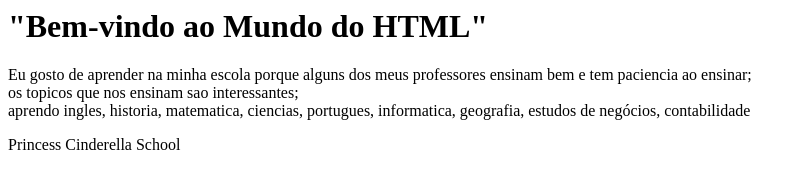
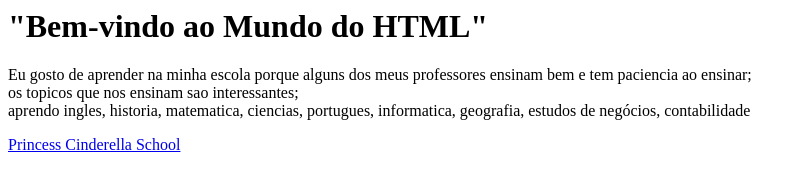
Before and after one commit to queenashy/Algorithmithics-project-1, a plain HTML site: page index.html in a window 1280 px wide. Shown: the whole page, without its empty margins (0-806 px from the left). Drawn offline with Linux system fonts and the light colour scheme.

Commit message:
Update index.html

```diff
--- a/index.html
+++ b/index.html
@@ -5,6 +5,6 @@
     <p>Eu gosto de aprender na minha escola porque alguns dos meus professores ensinam bem e tem paciencia ao ensinar;</br>
     os topicos que nos ensinam sao interessantes;<br>aprendo ingles, historia, matematica, ciencias, portugues, informatica,
   geografia, estudos de negócios, contabilidade</p>
-    <a="https://www.facebook.com/PCSPrincessCinderellaSchool/">Princess Cinderella School</a>
+    <a href="https://www.facebook.com/PCSPrincessCinderellaSchool/">Princess Cinderella School</a>
     </body>
 </html>
```
